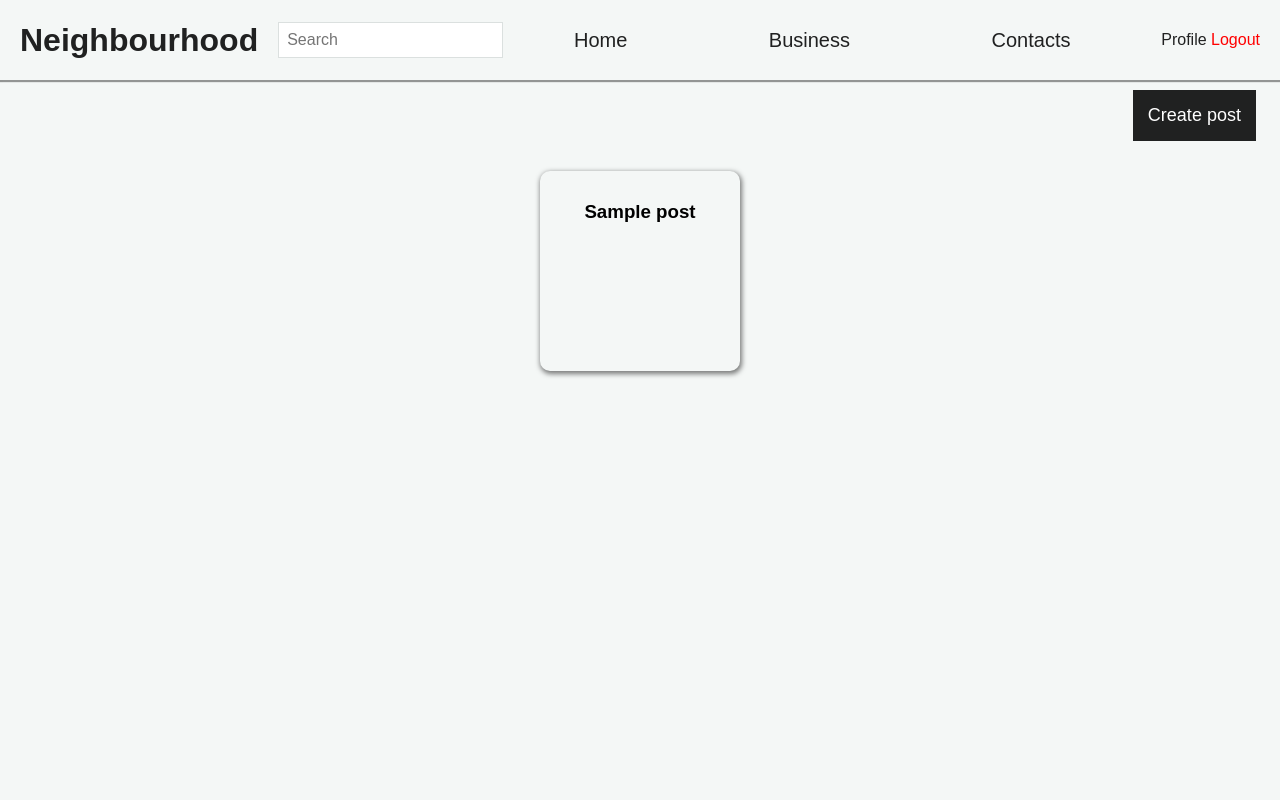
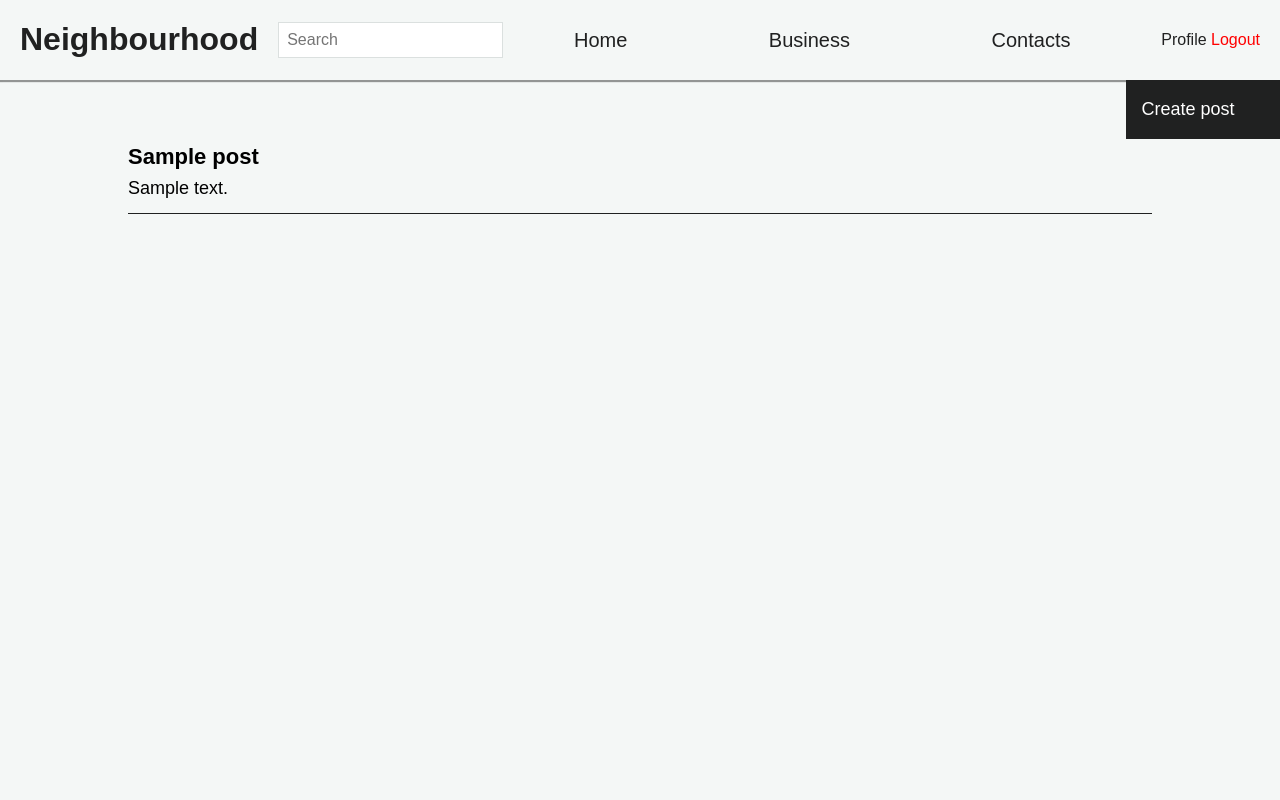
Before and after one commit to davidkiama/NeighbourHood, a Django app: template home/templates/index.html in a window 1280 px wide. Run offline with Django 4.2, Linux system fonts and the light colour scheme; data comes from the database, SQL or seed files in the repository; tables that the repository leaves empty hold one stand-in row (values such as "Sample post"); the template is opened without the code that fills it: values that come from a table or form of the project are taken from there, most other values are stand-ins (such as "Sample title", 1, 10 or a date in 2020); parts of the project's set-up code (start-up, migrations or seed data) failed here and were passed over.

Commit message:
Post component initial styling

```diff
--- a/home/static/css/style.css
+++ b/home/static/css/style.css
@@ -13,6 +13,7 @@
 
 body {
   font-size: 1.6rem;
+  line-height: 1.6;
   font-family: sans-serif;
 }
 
@@ -186,6 +187,23 @@
   outline: none;
 }
 
+.posts {
+  display: flex;
+
+  flex-direction: column;
+}
+.post {
+  width: 80%;
+  margin: 0 auto;
+  padding-bottom: 1rem;
+  border-bottom: 1px solid var(--color-black-1);
+}
+.post__title {
+  font-size: 2.2rem;
+}
+.post__content {
+  font-size: 1.8rem;
+}
 /*
 
 
--- a/home/templates/index.html
+++ b/home/templates/index.html
@@ -3,15 +3,14 @@
 
 {% block content %}
 
-<div class="businesses">
+<div class="posts">
     <a href="{% url 'create_post' %} " class="btn btn--create-biz">Create post</a>
 
     {% if posts %}
     {% for post in posts %}
-    <div class="biz">
-        <h3 class="biz__name">{{ post.name }}</h3>
-        <p class="biz__email">{{ business.email }}</p>
-        <p class="biz__location">{{ business.neighbourhood }}</p>
+    <div class="post">
+        <h3 class="post__title">{{ post.title }}</h3>
+        <p class="post__content">{{ post.content }}</p>
 
     </div>
     {% endfor %}
```
